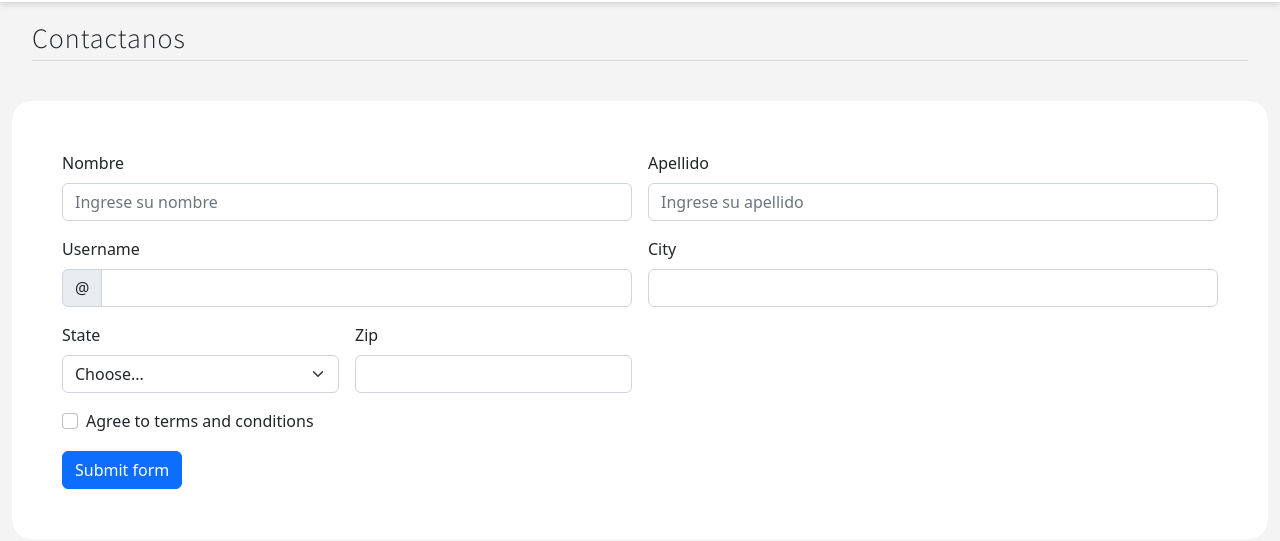
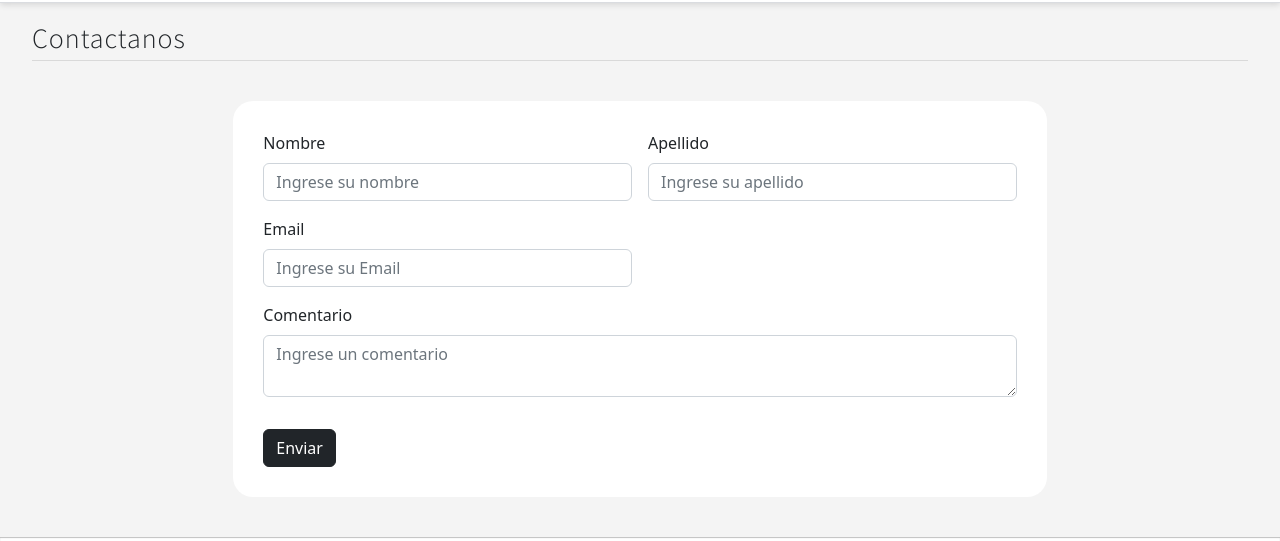
Before and after one commit to luchopesce/TRABAJO-PRACTICO, a plain HTML site: page pages/contacto.html in a window 1280 px wide. Shown: the part 77-618 px from the top of the page. Drawn offline with nearby package versions, Linux system fonts and the light colour scheme.

Commit message:
boostrap 3

```diff
--- a/assets/css/styles.css
+++ b/assets/css/styles.css
@@ -99,12 +99,6 @@ header{
     border: none ;
     background-color: #ffff;
     padding: 5px;
-    }
-
- .h__menu-opc-btn button:hover{
-        background-color: #f8f9fa;
-        border-radius: 4px;
-        color: #202124;
     }
 
 .offcanvas{
@@ -911,7 +905,8 @@ header{
     position: relative;
     background: #ffffff;
     width: 100%;
-    padding: 50px;
+    padding: 30px;
     margin-top: 40px;
     border-radius: 20px;
+    justify-content: center;
 }
--- a/pages/contacto.html
+++ b/pages/contacto.html
@@ -147,79 +147,50 @@
 
 </div>
     </header>
-
-    <main class="container-fluid col-12 align-content-center">
+    <main class="container-fluid col-12">
       <div class="m__gen-title">
         <h3>Contactanos</h3>
     </div>
+    <div class="container-fluid col-12 col-lg-8 col-sm-10">
       <div class="m__contact-frame col-12">
         <form class="row g-3 needs-validation" novalidate>
             <div class="col-md-6">
               <label for="validationCustom01" class="form-label">Nombre</label>
               <input type="text" class="form-control" id="validationCustom01" placeholder="Ingrese su nombre" required>
               <div class="invalid-feedback">
-                Incorrecto
+                Nombre incorrecto
               </div>
             </div>
             <div class="col-md-6">
               <label for="validationCustom02" class="form-label">Apellido</label>
               <input type="text" class="form-control" id="validationCustom02" placeholder="Ingrese su apellido" required>
-              <div class="valid-feedback">
-                Valido
-              </div>
               <div class="invalid-feedback">
-                Ingrese su apellido
+                Apellido incorrecto
               </div>
             </div>
             <div class="col-md-6">
-              <label for="validationCustomUsername" class="form-label">Username</label>
+              <label for="validationCustomEmail" class="form-label">Email</label>
               <div class="input-group has-validation">
-                <span class="input-group-text" id="inputGroupPrepend">@</span>
-                <input type="text" class="form-control" id="validationCustomUsername" aria-describedby="inputGroupPrepend" required>
+                <input type="email" class="form-control" id="validationCustomEmail" placeholder="Ingrese su Email" required>
                 <div class="invalid-feedback">
-                  Please choose a username.
+                  Email incorrecto
                 </div>
               </div>
             </div>
-            <div class="col-md-6">
-              <label for="validationCustom03" class="form-label">City</label>
-              <input type="text" class="form-control" id="validationCustom03" required>
+            <div class="mb-3">
+              <label for="validationTextarea" class="form-label">Comentario</label>
+              <div class="input-group has-validation">
+              <textarea class="form-control" id="validationTextarea" placeholder="Ingrese un comentario" maxlength="500" style="max-height:100px;" required></textarea>
               <div class="invalid-feedback">
-                Please provide a valid city.
+                Comentario incorrecto
               </div>
             </div>
-            <div class="col-md-3">
-              <label for="validationCustom04" class="form-label">State</label>
-              <select class="form-select" id="validationCustom04" required>
-                <option selected disabled value="">Choose...</option>
-                <option>...</option>
-              </select>
-              <div class="invalid-feedback">
-                Please select a valid state.
-              </div>
-            </div>
-            <div class="col-md-3">
-              <label for="validationCustom05" class="form-label">Zip</label>
-              <input type="text" class="form-control" id="validationCustom05" required>
-              <div class="invalid-feedback">
-                Please provide a valid zip.
-              </div>
             </div>
             <div class="col-12">
-              <div class="form-check">
-                <input class="form-check-input" type="checkbox" value="" id="invalidCheck" required>
-                <label class="form-check-label" for="invalidCheck">
-                  Agree to terms and conditions
-                </label>
-                <div class="invalid-feedback">
-                  You must agree before submitting.
-                </div>
-              </div>
-            </div>
-            <div class="col-12">
-              <button class="btn btn-primary" type="submit">Submit form</button>
+              <button class="btn btn-dark" type="submit">Enviar</button>
             </div>
           </form>
+        </div>
         </div>
     </main>
 
```
